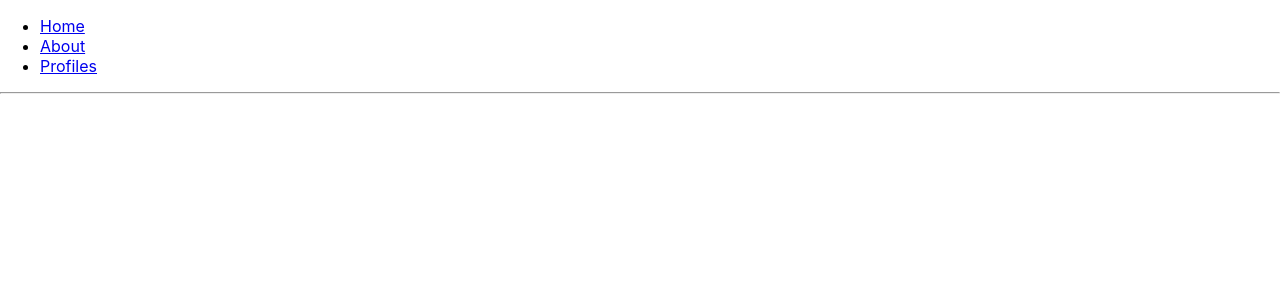
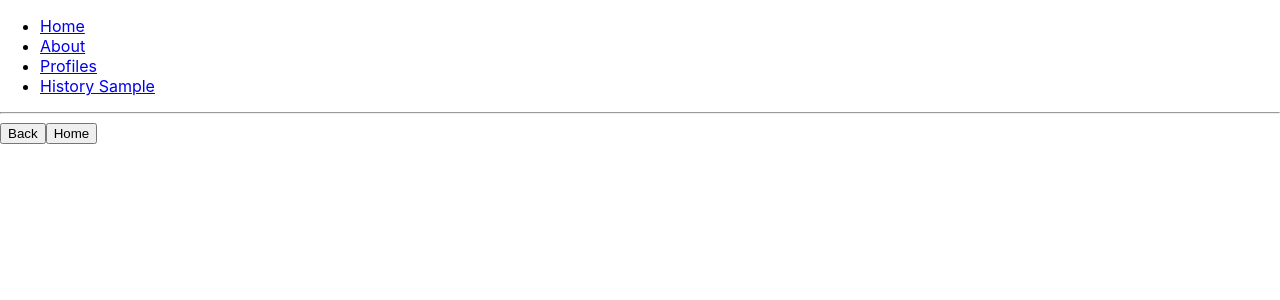
Before and after one commit to lilianaaaaa/deal-with-react, a React (Create React App) app: page /history in a window 1280 px wide. Shown: the top 300 px of the page. Built offline with nearby package versions, Linux system fonts and the light colour scheme.

Commit message:
리액트 라우터 부가기능 - history

```diff
--- a/src/App.js
+++ b/src/App.js
@@ -3,6 +3,7 @@
 import Home from './Home';
 //import Profile from './Profile';
 import Profiles from './Profiles';
+import HistorySample from './HistorySample';
 
 const App = () => {
   return (
@@ -17,12 +18,16 @@
         <li>
           <Link to="/profiles">Profiles</Link>
         </li>
+        <li>
+          <Link to="/history">History Sample</Link>
+        </li>
       </ul>
       <hr/>
       {/* 현재 경로에 따라 다른 컴포넌트 보여주기 */}
       <Route path="/" component={Home} exact={true}/>
       <Route path={['/about', '/info']} component={About}/>
       <Route path="/profiles" component={Profiles}/>
+      <Route path="/history" component={HistorySample}/>
     </div>
   );
 };
--- /dev/null
+++ b/src/HistorySample.js
@@ -0,0 +1,35 @@
+import { Component } from "react";
+
+class HistorySample extends Component{
+    //go back
+    handleGoBack = () => {
+        this.props.history.goBack();
+    };
+
+    //go home
+    handleGoHome = () => {
+        this.props.history.push('/');
+    };
+
+    componentDidMount(){
+        this.unblock = this.props.history.block('Do you want to exit?');
+    }
+
+    componentWillMount(){
+        //컴포넌트가 언마운트되면 질문을 멈춤
+        if(this.unblock){
+            this.unblock();
+        }
+    }
+
+    render(){
+        return (
+            <div>
+                <button onClick={this.handleGoBack}>Back</button>
+                <button onClick={this.handleGoHome}>Home</button>
+            </div>
+        );
+    }
+}
+
+export default HistorySample;
```
